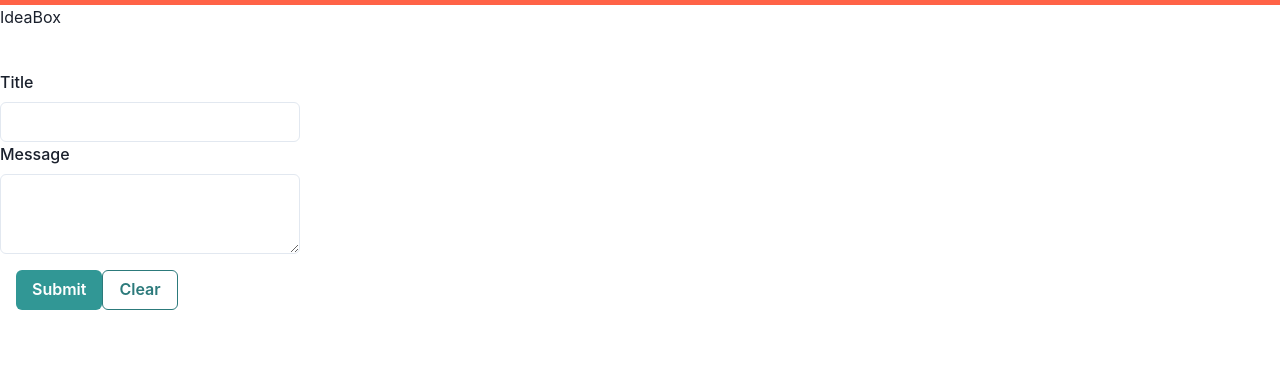
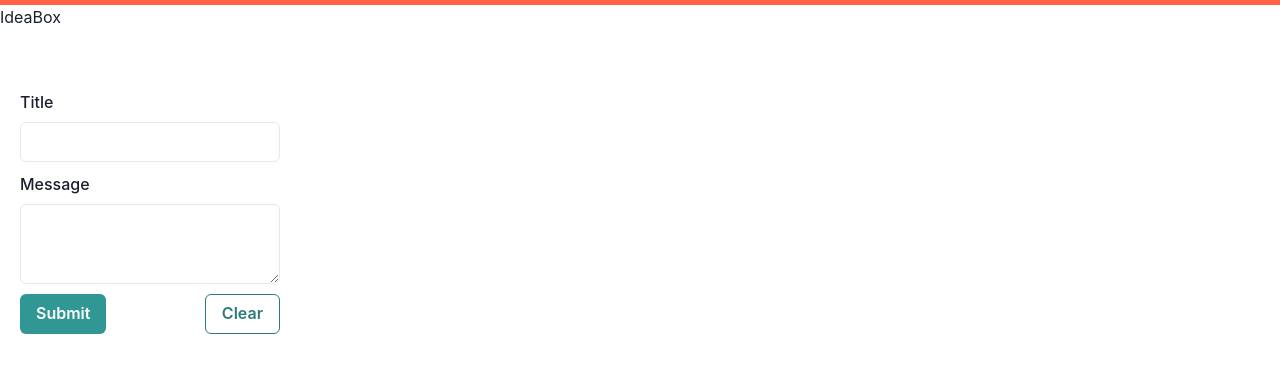
Before and after one commit to Nathan-Froeh/idea-box, a React (Create React App) app: page / in a window 1280 px wide. Shown: the top 372 px of the page. Built offline with nearby package versions, Linux system fonts and the light colour scheme.

Commit message:
form style

```diff
--- a/src/sideNav/sideNav.jsx
+++ b/src/sideNav/sideNav.jsx
@@ -7,7 +7,7 @@ import {
   FormControl,
   FormLabel,
   FormErrorMessage,
-
+  Flex
 } from "@chakra-ui/react"
 import {
   Formik,
@@ -33,7 +33,7 @@ export function SideNav() {
   }
 
   return (
-    <Box className="side-nav" w='300px'>
+    <Box className="side-nav" w='300px' p="5">
 
       <Formik
         initialValues={{ title: "", message: "" }}
@@ -45,7 +45,7 @@ export function SideNav() {
         }}>
         {(props) => (
           <Form onSubmit={sub}>
-            <Field name="title" validate={validate}>
+            <Field name="title" validate={validate} mb="10">
               {({ field, form }) => (
                 <FormControl isInvalid={form.errors.title && form.touched.title}>
                   <FormLabel>Title</FormLabel>
@@ -54,7 +54,7 @@ export function SideNav() {
                 </FormControl>
               )}
             </Field>
-            <Field name="message" validate={validate}>
+            <Field name="message" validate={validate} mb="10">
              {({ field, form }) => (
                 <FormControl isInvalid={form.errors.message && form.touched.message}>
                   <FormLabel>Message</FormLabel>
@@ -63,14 +63,15 @@ export function SideNav() {
                 </FormControl>
               )}
             </Field>
-            <Box m="4">
+            <Flex align="center" justify="space-between">
+
               <Button colorScheme="teal" isLoading={props.isSubmitting} type="submit">
                 Submit
               </Button>
               <Button colorScheme="teal" type="reset" variant="outline">
                 Clear
               </Button>
-            </Box>
+            </Flex>
           </Form>
         )}
       </Formik>
--- a/src/sideNav/sideNav.scss
+++ b/src/sideNav/sideNav.scss
@@ -0,0 +1,8 @@
+
+.chakra-form-control {
+  margin-bottom: 10px;
+
+  .chakra-form__error-message {
+    height: 10px;
+  }
+}
```
